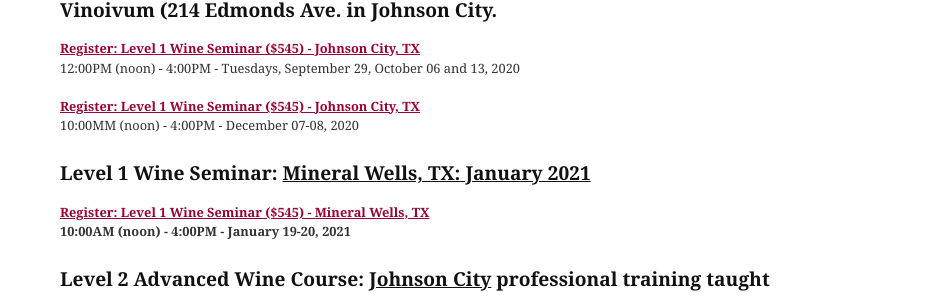
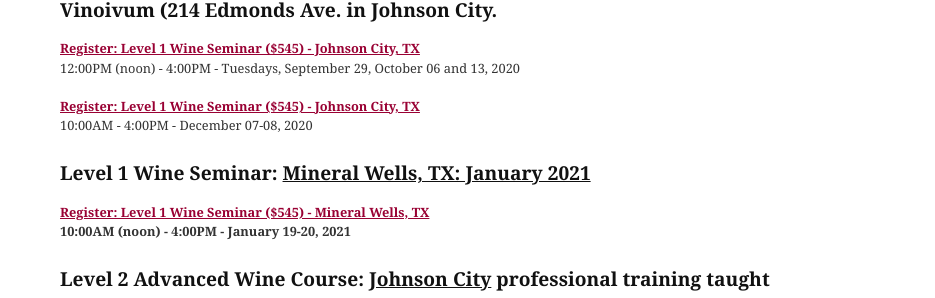
Before and after one commit to CKDev/internationalwineguild.com, a Jekyll site: the page built from texas-wine-school.html, in a window 1280 px wide and 900 px high, scrolled down 2513 px. Shown: the part 144-442 px from the top of the window, without its empty margins (345-1280 px from the left). Built offline with Jekyll 4.4.1, drawn with Linux system fonts in a browser that asks for light colours; a script that is not in the unit is left out; comment, search, counter and statistics services are not loaded.

Commit message:
Update texas-wine-school.html

```diff
--- a/texas-wine-school.html
+++ b/texas-wine-school.html
@@ -144,7 +144,7 @@
 <p><a class="ga-track"
     href="http://ww4.aitsafe.com/cf/add.cfm?userid=6714687&amp;product=Level+1+Wine+Seminar+Johnson City++-++12/07-08/2020&amp;price=545&amp;return=www.internationalwineguild.com/texas-wine-school"><strong>Register:
       Level 1 Wine Seminar ($545) - Johnson City, TX<br>
-    </strong></a>10:00MM (noon) - 4:00PM - December 07-08, 2020</p>
+    </strong></a>10:00AM - 4:00PM - December 07-08, 2020</p>
 
 <h3><strong>Level 1 Wine Seminar: <u>Mineral Wells, TX: January 2021</u>&nbsp</h3>
 
```
